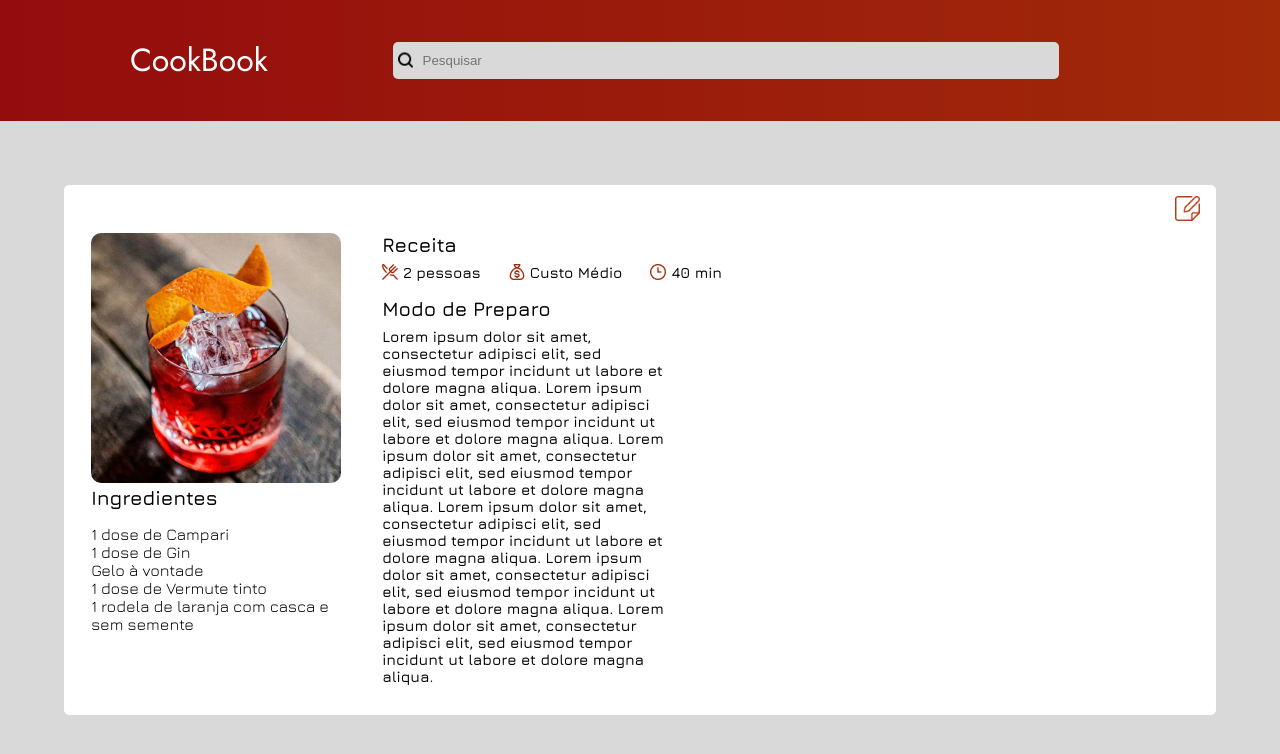
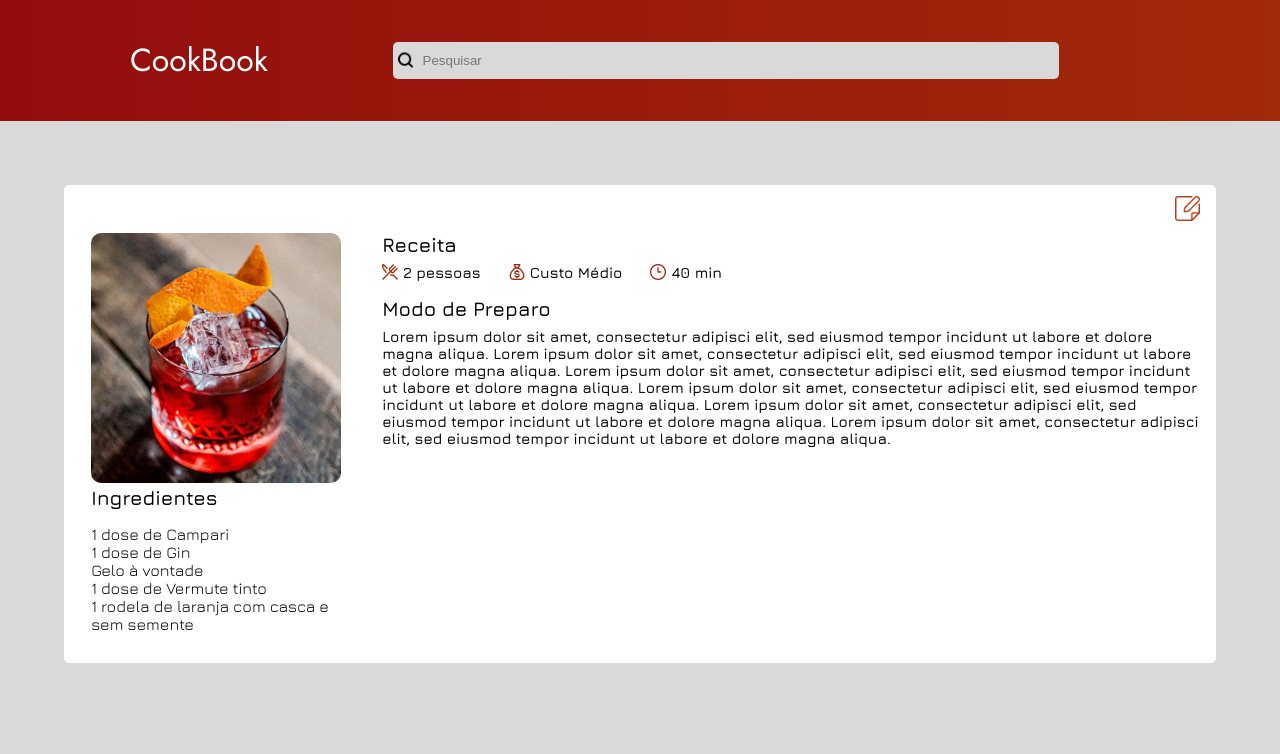
Before and after one commit to httpsdinha/front-cookbook, a Vue app: page /receita in a window 1280 px wide. Shown: the top 754 px of the page. Built offline with nearby package versions, Linux system fonts and the light colour scheme.

Commit message:
style: p.modo_preparo aumentado

```diff
--- a/src/components/RecipePage.vue
+++ b/src/components/RecipePage.vue
@@ -165,6 +165,7 @@ main {
 .right_main {
   margin-left: 1rem;
   margin-right: 1rem;
+  width: 100%;
 }
 
 .right_main h2{
@@ -204,6 +205,7 @@ main {
   margin-bottom: 30px;
   box-sizing: border-box;
   word-wrap: break-word;
+  max-width: 100%;
 }
 
 .info-container {
```
